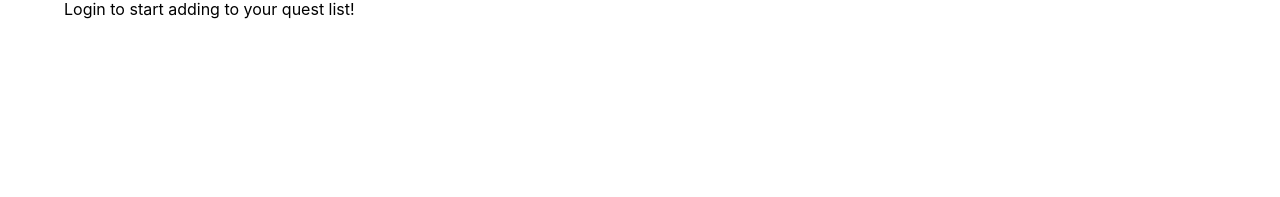
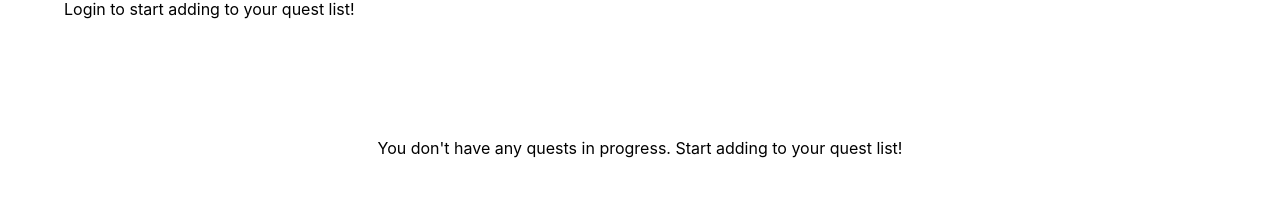
Before and after one commit to MrBenC88/TheQuestAdmin, a Next.js app: page /dashboard in a window 1280 px wide. Shown: the part 187-384 px from the top of the page. Built offline with nearby package versions, Linux system fonts and the light colour scheme; no server answers.

Commit message:
error message

```diff
--- a/src/components/UserPanel.jsx
+++ b/src/components/UserPanel.jsx
@@ -92,7 +92,8 @@ const UserPanel = () => {
         wrap={useBreakpointValue({ base: "nowrap", lg: "wrap" })}
         justify="space-evenly"
       >
-        {questData
+        {(() => {
+          const filteredQuestData = questData
             .filter((q) => {
               if (q.userQuestStatus !== "inprogress") return false;
               const lowerCaseSearchQuery = searchQuery.toLowerCase();
@@ -109,11 +110,25 @@ const UserPanel = () => {
                 q.questId.questCreator
                   .toLowerCase()
                   .includes(lowerCaseSearchQuery) ||
-              q.questId.questStatus.toLowerCase().includes(lowerCaseSearchQuery)
+                q.questId.questStatus
+                  .toLowerCase()
+                  .includes(lowerCaseSearchQuery)
               );
             })
-          .sort((a, b) => b.streak - a.streak) // Sorts descending order by streak count
-          .map((q) => {
+            .sort((a, b) => b.streak - a.streak); // Sorts descending order by streak count
+
+          if (filteredQuestData.length === 0) {
+            return (
+              <Box py="5%">
+                <Text textColor="black">
+                  You don't have any quests in progress. Start adding to your
+                  quest list!
+                </Text>
+              </Box>
+            );
+          }
+
+          return filteredQuestData.map((q) => {
             const backgroundImageStyle = q.questId.questImage
               ? {
                   backgroundImage: `url(${q.questId.questImage})`,
@@ -224,7 +239,8 @@ const UserPanel = () => {
                 </>
               </Box>
             );
-          })}
+          });
+        })()}
       </Flex>
     </Box>
   );
```
Lines whose indentation alone changed are shown as unchanged.
